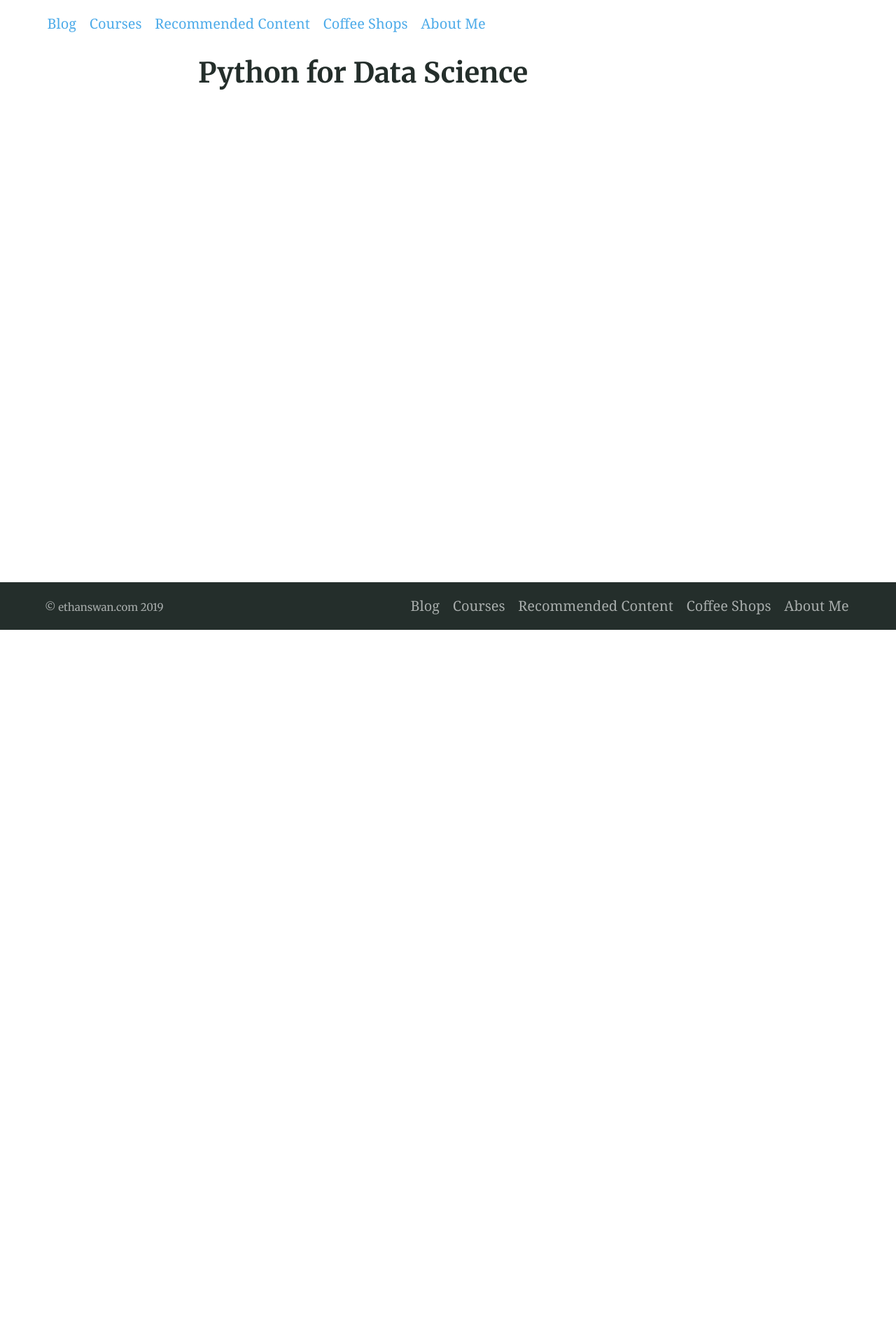
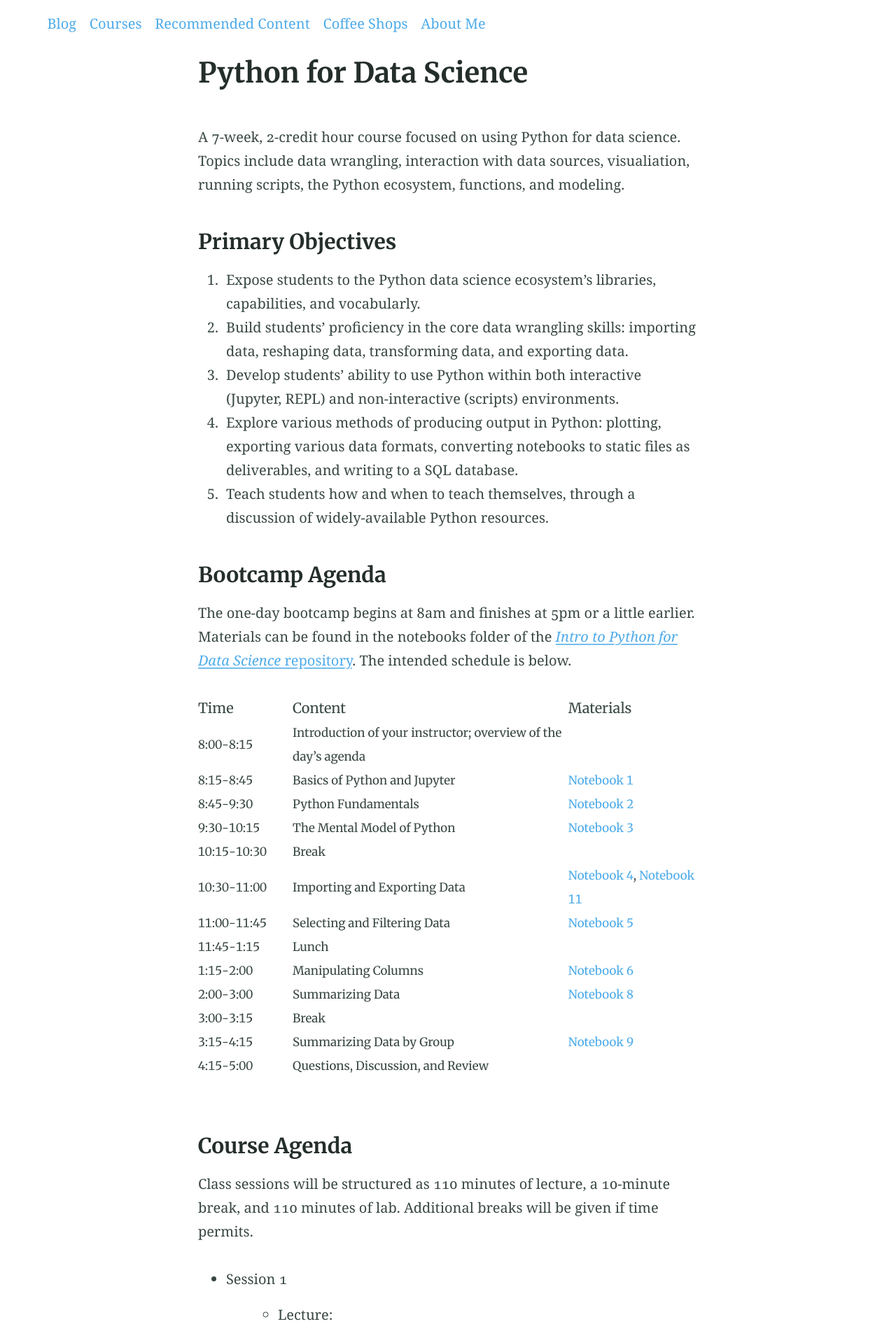
Before and after one commit to eswan18/ethanswan.com, a Jekyll site: the page built from courses/pages/python-for-ds-course.md, in a window 1280 px wide. Shown: the top 1902 px of the page at 70% size. Built offline with Jekyll 4.4.1, drawn with Linux system fonts in a browser that asks for light colours; before the commit the page ends 900 px from its top, so only the background shows below that; some of the changed text lies outside the part shown.

Commit message:
Add lots of work on Python course page.

```diff
--- a/assets/styles.scss
+++ b/assets/styles.scss
@@ -5,6 +5,12 @@ styles: true
 
 @import "alembic";
 
+/****************/
+/* General      */
+/****************/
+table td {
+  min-width: 8em;
+}
 /****************/
 /* Coffee Shops */
 /****************/
--- a/courses/pages/python-for-ds-course.md
+++ b/courses/pages/python-for-ds-course.md
@@ -2,3 +2,67 @@
 layout: page
 title: Python for Data Science
 ---
+
+A 7-week, 2-credit hour course focused on using Python for data science.
+Topics include data wrangling, interaction with data sources, visualiation, running scripts, the Python ecosystem, functions, and modeling.
+
+### Primary Objectives
+1. Expose students to the Python data science ecosystem's libraries, capabilities, and vocabularly.
+2. Build students' proficiency in the core data wrangling skills: importing data, reshaping data, transforming data, and exporting data.
+3. Develop students' ability to use Python within both interactive (Jupyter, REPL) and non-interactive (scripts) environments.
+4. Explore various methods of producing output in Python: plotting, exporting various data formats, converting notebooks to static files as deliverables, and writing to a SQL database.
+5. Teach students how and when to teach themselves, through a discussion of widely-available Python resources.
+
+### Bootcamp Agenda
+The one-day bootcamp begins at 8am and finishes at 5pm or a little earlier.
+Materials can be found in the notebooks folder of the [*Intro to Python for Data Science* repository](https://github.com/uc-python/intro-python-datasci).
+The intended schedule is below.
+
+| Time        | Content                                                              |  Materials |
+|-------------|----------------------------------------------------------------------|------------|
+| 8:00-8:15   | Introduction of your instructor; overview of the day's agenda        |            |
+| 8:15-8:45   | Basics of Python and Jupyter                                         | [Notebook 1](https://github.com/uc-python/intro-python-datasci/blob/master/notebooks/01-Python-and-Jupyter.ipynb) |
+| 8:45-9:30   | Python Fundamentals                                                  | [Notebook 2](https://github.com/uc-python/intro-python-datasci/blob/master/notebooks/02-Fundamentals.ipynb) |
+| 9:30-10:15  | The Mental Model of Python                                           | [Notebook 3](https://github.com/uc-python/intro-python-datasci/blob/master/notebooks/03-Packages-Modules-Function.ipynb) |
+| 10:15-10:30 | Break                                                                |            |
+| 10:30-11:00 | Importing and Exporting Data                                         | [Notebook 4](https://github.com/uc-python/intro-python-datasci/blob/master/notebooks/04-Importing-Data.ipynb), [Notebook 11](https://github.com/uc-python/intro-python-datasci/blob/master/notebooks/11-Exporting-Data.ipynb) |
+| 11:00-11:45 | Selecting and Filtering Data                                         | [Notebook 5](https://github.com/uc-python/intro-python-datasci/blob/master/notebooks/05-Selecting-and-Filtering.ipynb) |
+| 11:45-1:15  | Lunch                                                                |            |
+| 1:15-2:00   | Manipulating Columns                                                 | [Notebook 6](https://github.com/uc-python/intro-python-datasci/blob/master/notebooks/06-Manipulating-Columns.ipynb) |
+| 2:00-3:00   | Summarizing Data                                                     | [Notebook 8](https://github.com/uc-python/intro-python-datasci/blob/master/notebooks/08-Summarizing-Data.ipynb) |
+| 3:00-3:15   | Break                                                                |              |
+| 3:15-4:15   | Summarizing Data by Group                                            | [Notebook 9](https://github.com/uc-python/intro-python-datasci/blob/master/notebooks/09-Summarizing-Grouped-Data.ipynb) |
+| 4:15-5:00   | Questions, Discussion, and Review                                    |       |
+
+<br>
+### Course Agenda
+Class sessions will be structured as 110 minutes of lecture, a 10-minute break, and 110 minutes of lab.
+Additional breaks will be given if time permits.
+- Session 1
+  - Lecture:
+  - Lab:
+  - Homework:
+- Session 2
+  - Lecture:
+  - Lab:
+  - Homework:
+- Session 3
+  - Lecture:
+  - Lab:
+  - Homework:
+- Session 4
+  - Lecture:
+  - Lab:
+  - Homework:
+- Session 5
+  - Lecture:
+  - Lab:
+  - Homework:
+- Session 6
+  - Lecture:
+  - Lab:
+  - Homework:
+- Session 7
+  - Lecture:
+  - Lab:
+  - Homework:
```
Also changed, not shown: _courses/00-intro-to-python-for-ds.md (+2 -1 lines), _courses/01-intermediate-python-for-ds.md (+2 -1 lines), _courses/python-for-ds-course.md (+9 -1 lines).
